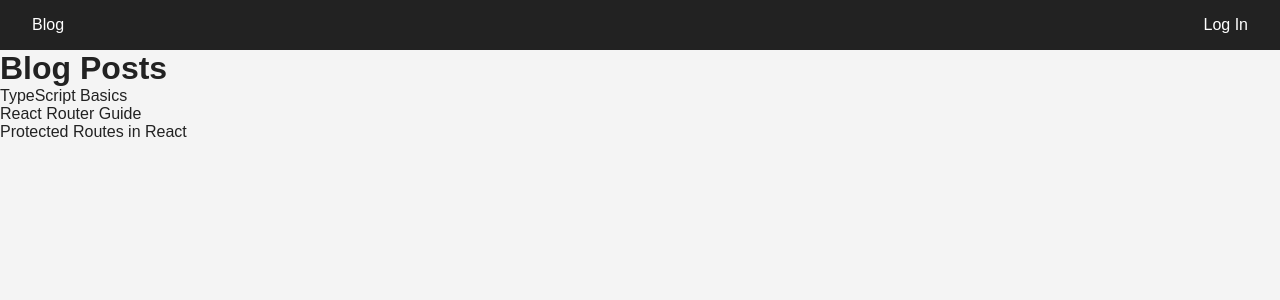
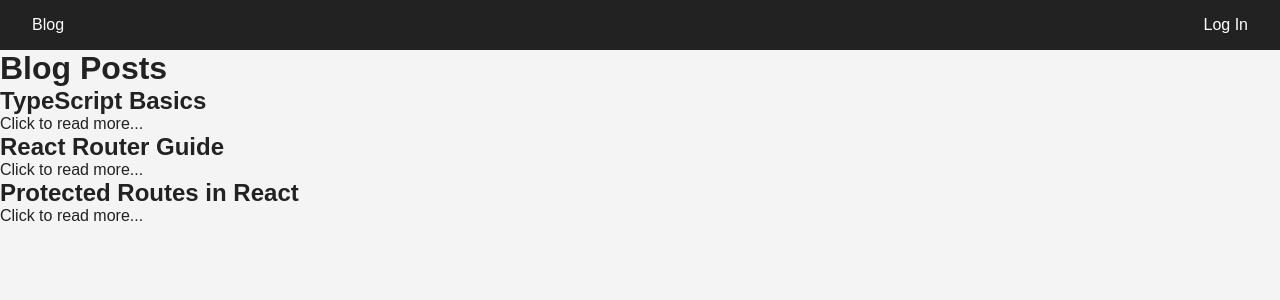
Before and after one commit to vbolden/Dynamic_routing, a React (Vite) app: page /blog in a window 1280 px wide. Shown: the top 300 px of the page. Built offline with nearby package versions, Linux system fonts and the light colour scheme.

Commit message:
changed UI structure, added class names for styling

```diff
--- a/src/pages/BlogIndex.tsx
+++ b/src/pages/BlogIndex.tsx
@@ -3,16 +3,21 @@ import { Link } from "react-router-dom";
 
 function BlogIndex() {
     return (
-        <div>
+        <div className="page">
             <h1>Blog Posts</h1>
 
-            <ul>
+            <div className="posts-container">
                 {posts.map((post) => (
-                    <li key={post.id} >
-                        <Link to={`/blog/${post.slug}`}>{post.title}</Link>
-                    </li>
+                    <Link
+                    to={`/blog/${post.slug}`}
+                    key={post.id}
+                    className="post-card"
+                    >
+                        <h2>{post.title}</h2>
+                        <p>Click to read more...</p>
+                    </Link>
                 ))}
-            </ul>
+            </div>
         </div>
     )
 }
```
